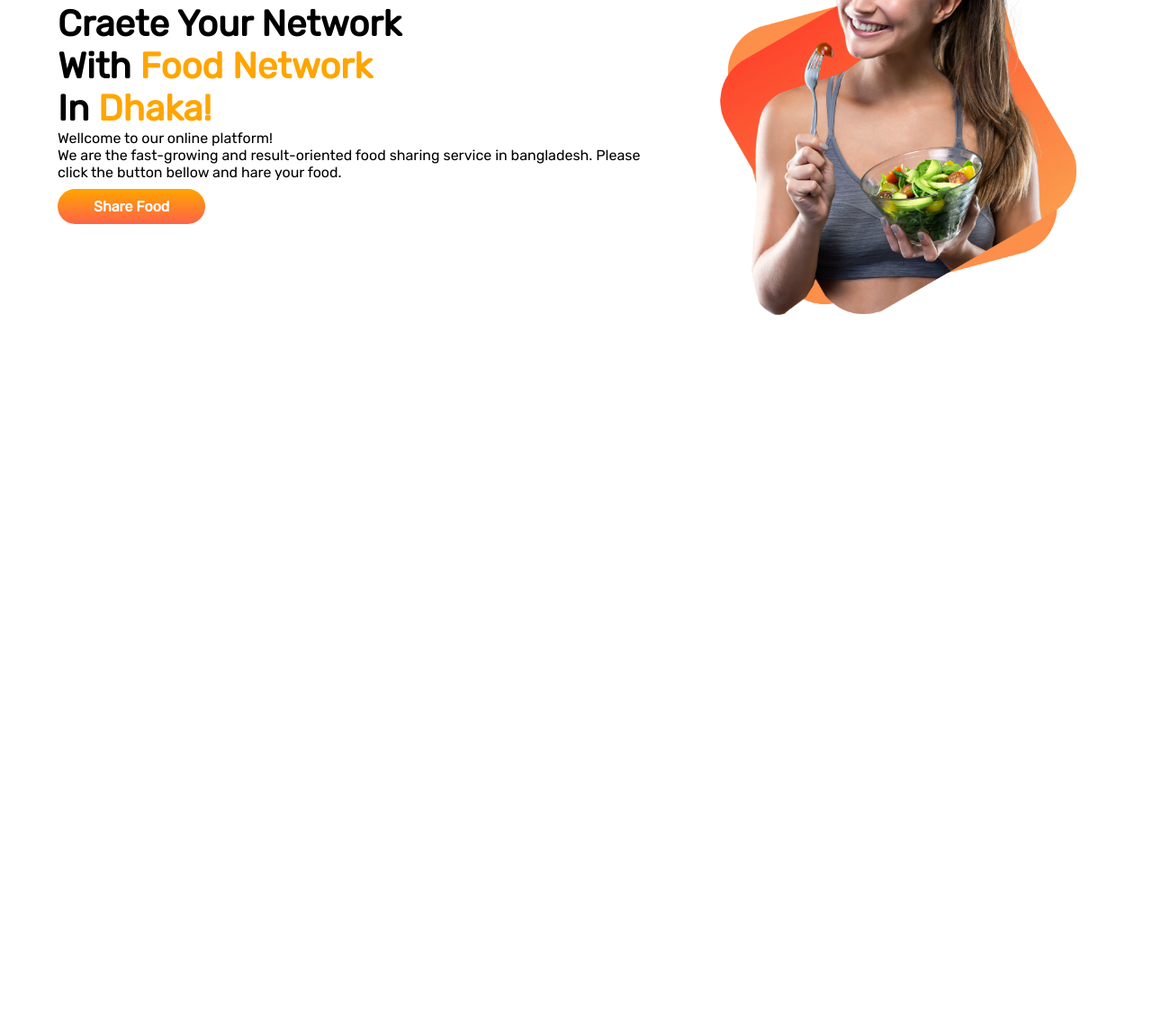
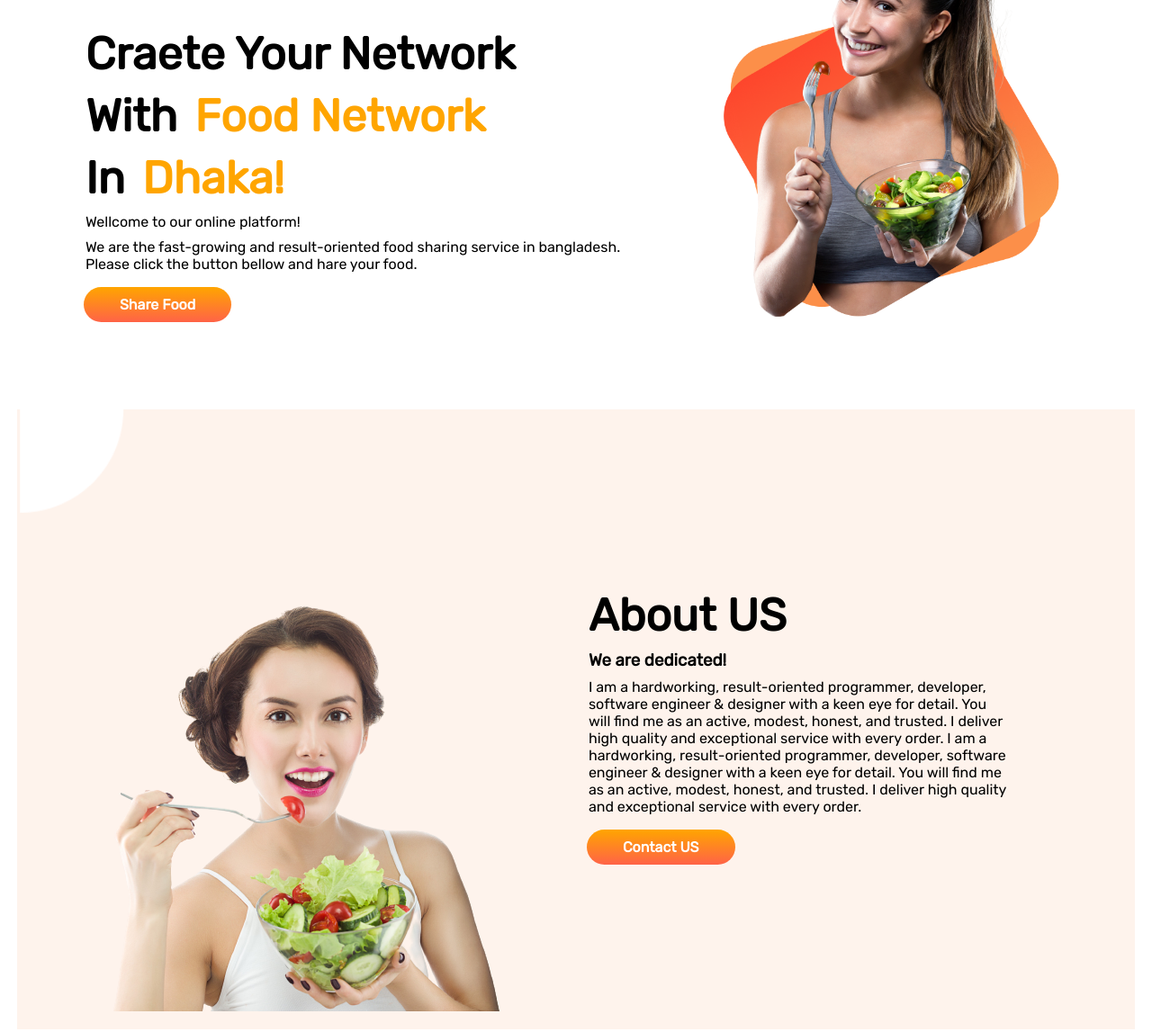
Before and after one commit to naimsiddiquibd/food-network, a plain HTML site: page index.html in a window 1280 px wide. Shown: the part 189-1336 px from the top of the page at 90% size. Before the commit the page ends 800 px from the top, so only its background shows below. Drawn offline with Linux system fonts and the light colour scheme.

Commit message:
2nd section added

```diff
--- a/index.html
+++ b/index.html
@@ -34,5 +34,27 @@
         <img src="images/picture1.png" />
       </div>
     </section>
+
+    <section class="banner flex-container">
+      <div class="first-half-width">
+        <img src="images/picture2.png" />
+      </div>
+      <div class="third-half-width">
+        <h1>About US</h1>
+        <h3>We are dedicated!</h3>
+        <p>
+          I am a hardworking, result-oriented programmer, developer, software
+          engineer & designer with a keen eye for detail. You will find me as an
+          active, modest, honest, and trusted. I deliver high quality and
+          exceptional service with every order. I am a hardworking,
+          result-oriented programmer, developer, software engineer & designer
+          with a keen eye for detail. You will find me as an active, modest,
+          honest, and trusted. I deliver high quality and exceptional service
+          with every order.
+        </p>
+        <br />
+        <a class="button" target="_blank" href="#">Contact US</a>
+      </div>
+    </section>
   </body>
 </html>
--- a/style.css
+++ b/style.css
@@ -1,6 +1,6 @@
 * {
-  padding: 0;
-  margin: 0;
+  padding: 2px;
+  margin: 5px;
   text-decoration: none;
   list-style: none;
   box-sizing: border-box;
@@ -39,7 +39,7 @@ nav ul li a {
   text-transform: uppercase;
 }
 h1 {
-  font-size: 40px;
+  font-size: 50px;
 }
 .flex-container {
   display: flex;
@@ -67,3 +67,16 @@ h1 {
 span {
   color: orange;
 }
+.banner {
+  background-image: url(images/background.png);
+  height: 100%;
+  background-position: center;
+  background-repeat: no-repeat;
+  background-size: cover;
+}
+
+.third-half-width {
+  width: 70%;
+  padding-right: 10%;
+  padding-top: 15%;
+}
```
Also changed, not shown: images/background.png (added), images/picture2.png (added).
